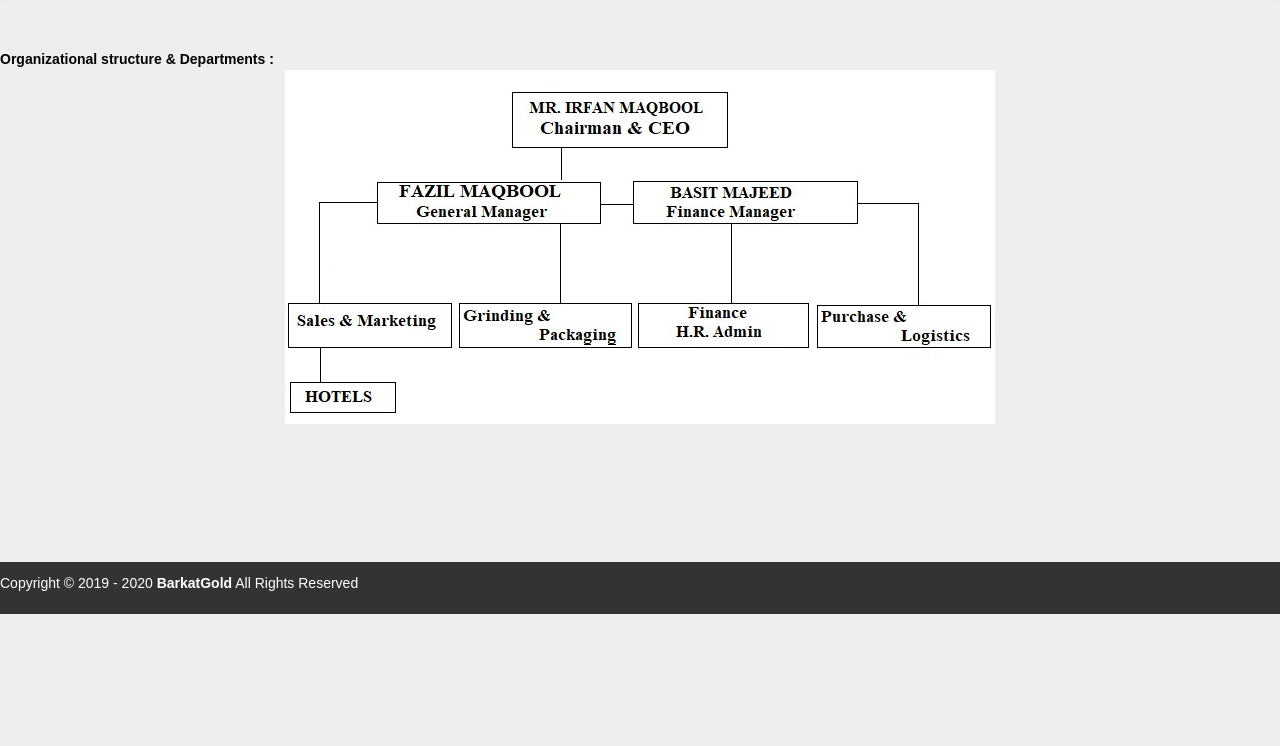
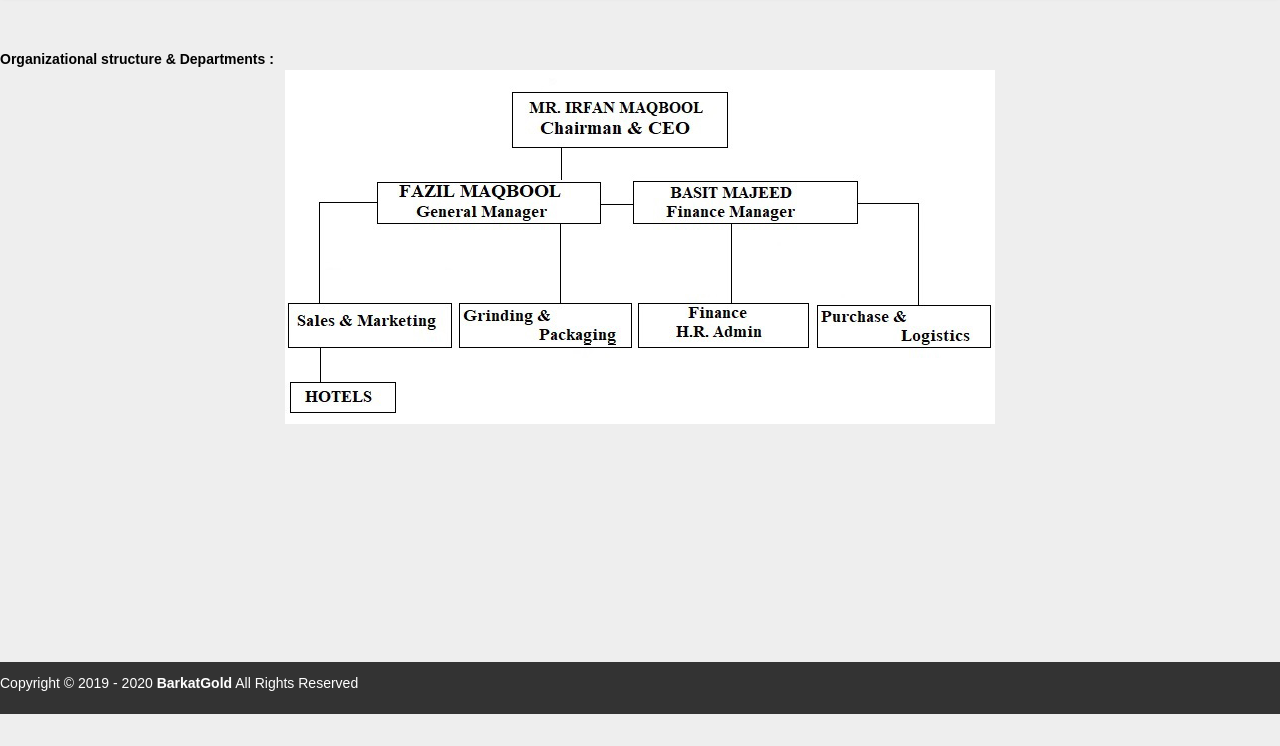
Before and after one commit to Basitbhat7/BarkatGold, a plain HTML site: page management.html in a window 1280 px wide. Shown: the part 54-800 px from the top of the page. Drawn offline with nearby package versions, Linux system fonts and the light colour scheme; a web font is replaced by a local one.

Commit message:
Update management.html

```diff
--- a/management.html
+++ b/management.html
@@ -88,7 +88,7 @@
 	}
 	.fixed-footer{
         width: 100%;
-		bottom:-150px;
+        bottom:-250px;
         position:absolute;
         background:#333;
         padding: 10px 0;
```
